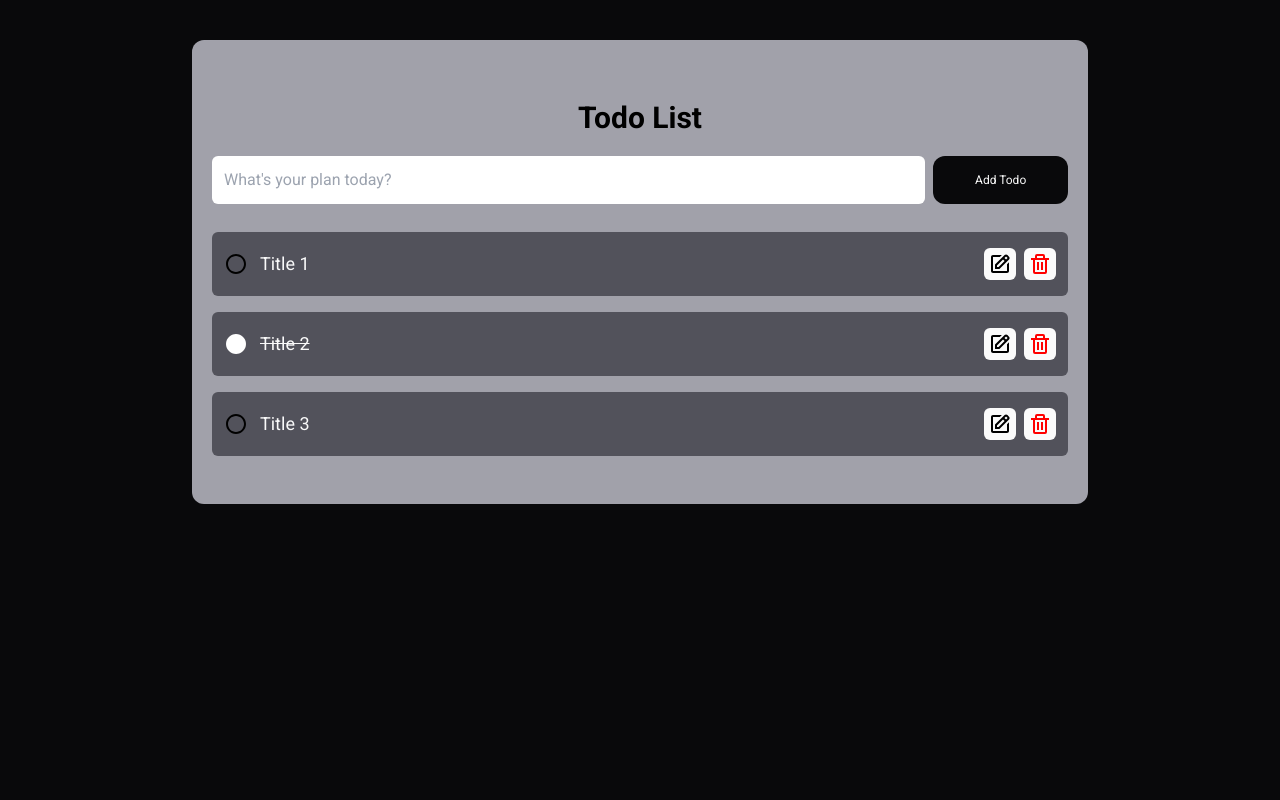
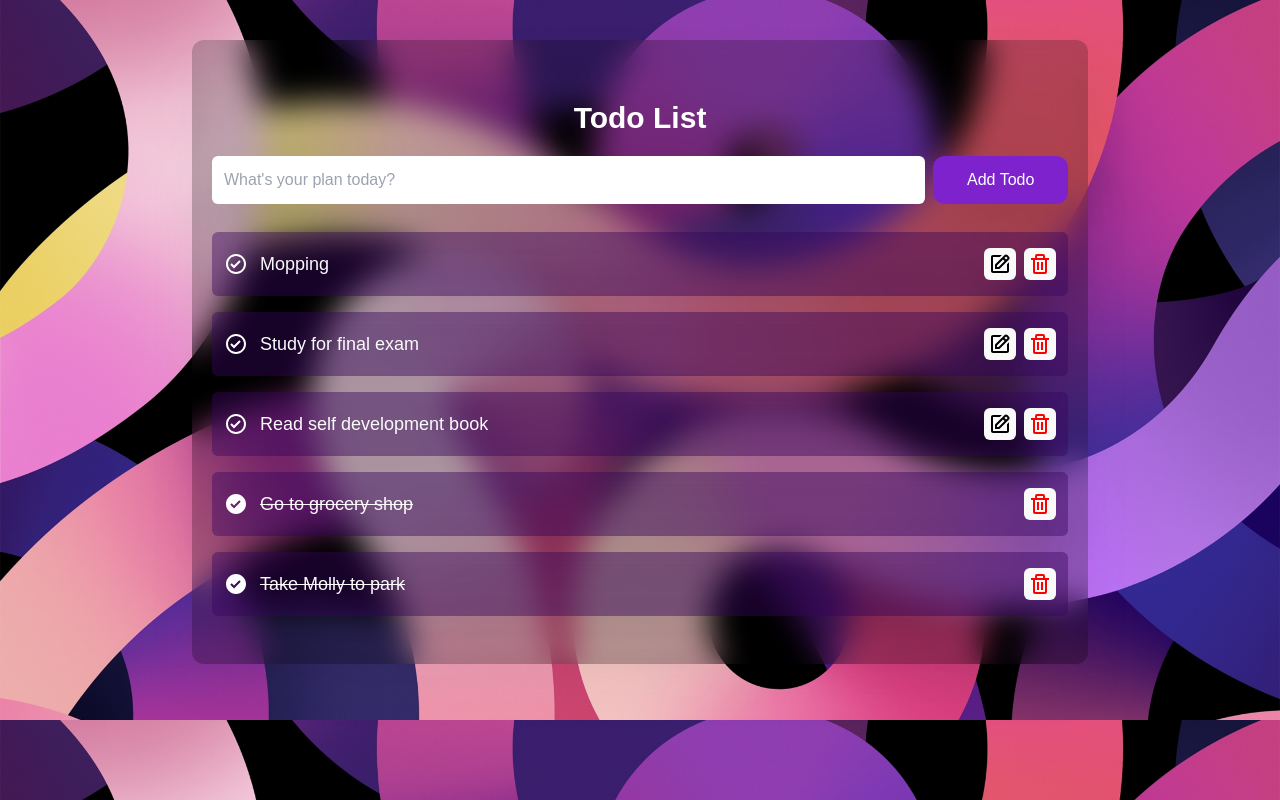
Before and after one commit to FahmiEfendy/todo-list, a React (Vite) app: page / in a window 1280 px wide. Built offline with nearby package versions, Linux system fonts and the light colour scheme.

Commit message:
fix: change color

```diff
--- a/src/App.tsx
+++ b/src/App.tsx
@@ -6,18 +6,28 @@ import TodoList from "./components/TodoList";
 const todosArray = [
   {
     id: "1",
-    title: "Title 1",
+    title: "Mopping",
     completed: false,
   },
   {
     id: "2",
-    title: "Title 2",
+    title: "Study for final exam",
+    completed: false,
+  },
+  {
+    id: "3",
+    title: "Read self development book",
+    completed: false,
+  },
+  {
+    id: "4",
+    title: "Go to grocery shop",
     completed: true,
   },
   {
-    id: "3",
-    title: "Title 3",
-    completed: false,
+    id: "5",
+    title: "Take Molly to park",
+    completed: true,
   },
 ];
 
@@ -25,8 +35,10 @@ function App() {
   const [todos, setTodos] = useState(todosArray);
 
   return (
-    <div className="container max-w-4xl flex flex-col mx-auto my-10 rounded-xl py-10 px-5 bg-zinc-400">
-      <h1 className="text-3xl font-bold text-center my-5">Todo List</h1>
+    <div className="container max-w-4xl flex flex-col mx-auto my-10 rounded-xl py-10 px-5 bg-black backdrop-filter backdrop-blur-lg bg-opacity-20 drop-shadow-2xl">
+      <h1 className="text-3xl font-bold text-center my-5 text-white">
+        Todo List
+      </h1>
       <TodoList todos={todos} setTodos={setTodos} />
     </div>
   );
--- a/src/components/TodoForm.tsx
+++ b/src/components/TodoForm.tsx
@@ -1,4 +1,5 @@
 import { v4 as uuidv4 } from "uuid";
+import { useEffect, useState } from "react";
 
 import { ITodos } from "../interfaces/todo-interfaces";
 
@@ -15,6 +16,8 @@ const TodoForm = (props: TodoFormProps) => {
   const { editId, setEditId, enteredTitle, setEnteredTitle, todos, setTodos } =
     props;
 
+  const [isError, setIsError] = useState(false);
+
   const titleChangeHandler = (e: string) => {
     setEnteredTitle(e);
   };
@@ -30,6 +33,8 @@ const TodoForm = (props: TodoFormProps) => {
       title: enteredTitle,
       completed: false,
     };
+
+    if (enteredTitle === "") return setIsError(true);
 
     if (editId === "") {
       setTodos([...todos, newTodo]);
@@ -51,6 +56,10 @@ const TodoForm = (props: TodoFormProps) => {
     setEnteredTitle("");
   };
 
+  useEffect(() => {
+    if (enteredTitle.length > 0) setIsError(false);
+  }, [enteredTitle.length]);
+
   return (
     <div className="mb-5 grid grid-flow-row-dense grid-cols-12 grid-rows-2 sm:grid-rows-1">
       <input
@@ -67,19 +76,25 @@ const TodoForm = (props: TodoFormProps) => {
       {editId !== "" && (
         <button
           onClick={cancelEditHandler}
-          className="border-zinc-950 border-2 bg-zinc-50 text-zinc-950  rounded-xl ms-2 col-span-6 sm:col-span-2"
+          className="border-purple-700 border-1 bg-white text-purple-700  rounded-xl ms-2 col-span-6 sm:col-span-2"
         >
           Cancel
         </button>
       )}
       <button
         onClick={submitTodoHandler}
-        className={`bg-zinc-950 text-xs text-zinc-50 rounded-xl sm:ms-2 sm:col-span-2 ${
+        className={`bg-purple-700 text-smz  text-white rounded-xl sm:ms-2 sm:col-span-2 ${
           editId === "" ? "col-span-12" : "col-span-6"
         }`}
       >
         <p>{editId === "" ? "Add Todo" : "Update Todo"}</p>
       </button>
+
+      {isError && (
+        <span className="col-span-12 text-red-500 text-sm ms-2 mt-1 font-bold">
+          Input field cannot be empty!
+        </span>
+      )}
     </div>
   );
 };
--- a/src/components/TodoItem.tsx
+++ b/src/components/TodoItem.tsx
@@ -42,7 +42,7 @@ const TodoItem = (props: TodoItemProps) => {
         return (
           <div
             key={todo.id}
-            className="bg-zinc-600 rounded-md flex py-4 px-3 my-2"
+            className="rounded-md flex py-4 px-3 my-2 bg-purple-950 bg-clip-padding backdrop-filter backdrop-blur-3xl bg-opacity-40 drop-shadow-2xl"
           >
             <button onClick={() => completeTodoHandler(todo.id)}>
               {todo.completed ? (
@@ -51,9 +51,9 @@ const TodoItem = (props: TodoItemProps) => {
                   width="24"
                   height="24"
                   viewBox="0 0 24 24"
-                  fill="#FFF"
+                  fill="#fff"
                 >
-                  <path d="M12 2C6.486 2 2 6.486 2 12s4.486 10 10 10 10-4.486 10-10S17.514 2 12 2z"></path>
+                  <path d="M12 2C6.486 2 2 6.486 2 12s4.486 10 10 10 10-4.486 10-10S17.514 2 12 2zm-1.999 14.413-3.713-3.705L7.7 11.292l2.299 2.295 5.294-5.294 1.414 1.414-6.706 6.706z"></path>
                 </svg>
               ) : (
                 <svg
@@ -61,9 +61,10 @@ const TodoItem = (props: TodoItemProps) => {
                   width="24"
                   height="24"
                   viewBox="0 0 24 24"
-                  fill="#000"
+                  fill="#fff"
                 >
-                  <path d="M12 2C6.486 2 2 6.486 2 12c.001 5.515 4.487 10.001 10 10.001 5.514 0 10-4.486 10.001-10.001 0-5.514-4.486-10-10.001-10zm0 18.001c-4.41 0-7.999-3.589-8-8.001 0-4.411 3.589-8 8-8 4.412 0 8.001 3.589 8.001 8-.001 4.412-3.59 8.001-8.001 8.001z"></path>
+                  <path d="M12 2C6.486 2 2 6.486 2 12s4.486 10 10 10 10-4.486 10-10S17.514 2 12 2zm0 18c-4.411 0-8-3.589-8-8s3.589-8 8-8 8 3.589 8 8-3.589 8-8 8z"></path>
+                  <path d="M9.999 13.587 7.7 11.292l-1.412 1.416 3.713 3.705 6.706-6.706-1.414-1.414z"></path>
                 </svg>
               )}
             </button>
@@ -75,6 +76,7 @@ const TodoItem = (props: TodoItemProps) => {
               {todo.title}
             </p>
             <div className="ms-auto flex">
+              {!todo.completed && (
                 <button
                   onClick={() => editTodoHandler(todo.id)}
                   className="me-2 bg-zinc-50 p-1 rounded-md"
@@ -89,6 +91,7 @@ const TodoItem = (props: TodoItemProps) => {
                     <path d="M5 21h14c1.103 0 2-.897 2-2v-8.668l-2 2V19H8.158c-.026 0-.053.01-.079.01-.033 0-.066-.009-.1-.01H5V5h6.847l2-2H5c-1.103 0-2 .897-2 2v14c0 1.103.897 2 2 2z"></path>
                   </svg>
                 </button>
+              )}
               <button
                 onClick={() => deleteTodoHandler(todo.id)}
                 className="bg-zinc-50 p-1 rounded-md"
--- a/src/index.css
+++ b/src/index.css
@@ -3,8 +3,10 @@
 @tailwind utilities;
 
 :root {
-  font-family: "Roboto", sans-serif;
-  background-color: #09090b;
+  font-family: "Poppins", sans-serif;
+  background-image: url("./assets/wallpaper-ipad.jpg");
+  background-size: cover;
+  background-repeat: repeat-y;
 }
 
 /* :root {
```
Also changed, not shown: src/assets/wallpaper-ipad.jpg (added). Lines whose indentation alone changed are shown as unchanged.
